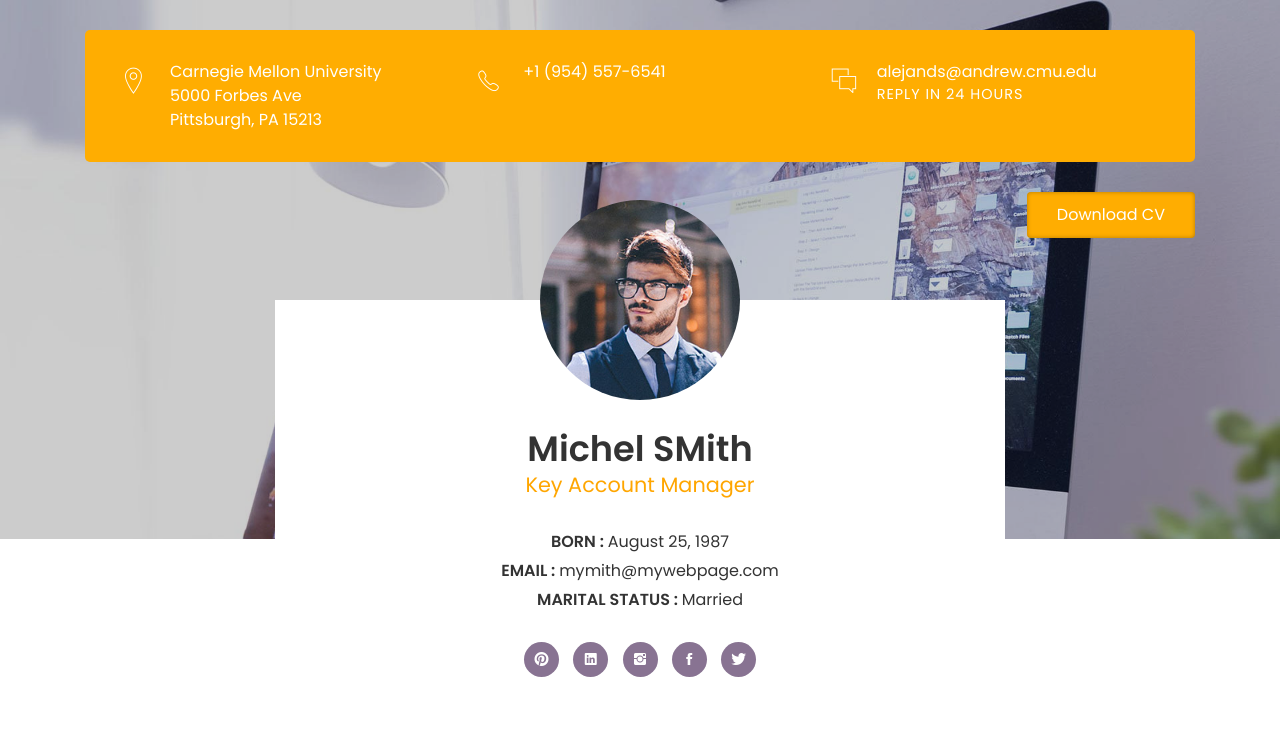
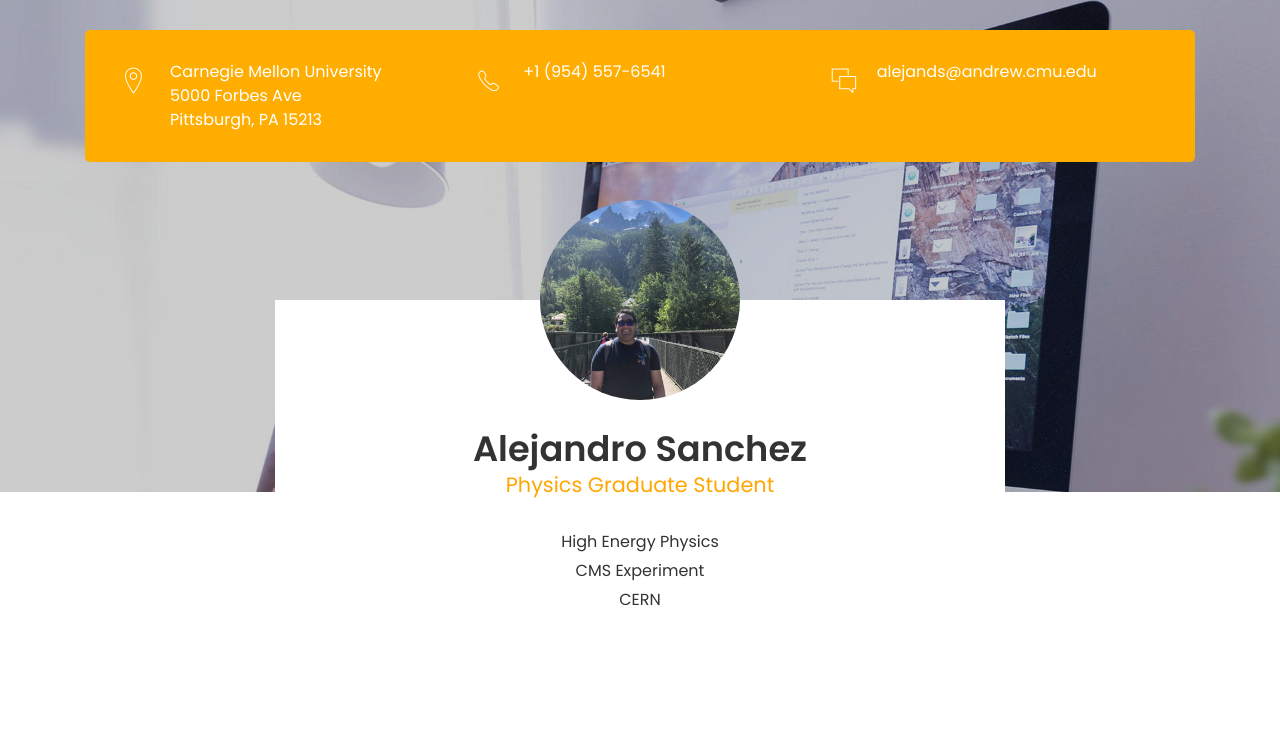
Before and after one commit to alejands/alejands.github.io, a plain HTML site: page index.html in a window 1280 px wide. Shown: the top 739 px of the page. Drawn offline with Linux system fonts and the light colour scheme; files whose address does not match are found by name.

Commit message:
Edit intro section

```diff
--- a/index.html
+++ b/index.html
@@ -56,14 +56,14 @@
 							<i class="icon ion-ios-chatboxes-outline"></i>
 							<div class="right-area">
 								<h5>alejands@andrew.cmu.edu</h5>
-								<h6>REPLY IN 24 HOURS</h6>
+								<!--<h6>REPLY IN 24 HOURS</h6>-->
 							</div><!-- right-area -->
 						</div><!-- info -->
 					</div><!-- col-sm-4 -->
 				</div><!-- row -->
 			</div><!-- heading-wrapper -->
 
-			<a class="downlad-btn" href="#">Download CV</a>
+			<!--<a class="downlad-btn" href="#">Download CV</a>-->
 		</div><!-- container -->
 	</header>
 
@@ -73,21 +73,21 @@
 				<div class="col-md-1 col-lg-2"></div>
 				<div class="col-md-10 col-lg-8">
 					<div class="intro">
-						<div class="profile-img"><img src="images/profile-1-250x250.jpg" alt=""></div>
-						<h2><b>Michel SMith</b></h2>
-						<h4 class="font-yellow">Key Account Manager</h4>
+						<div class="profile-img"><img src="images/profile_alejandro.jpg" alt=""></div>
+						<h2><b>Alejandro Sanchez</b></h2>
+						<h4 class="font-yellow">Physics Graduate Student</h4>
 						<ul class="information margin-tb-30">
-							<li><b>BORN : </b>August 25, 1987</li>
-							<li><b>EMAIL : </b>mymith@mywebpage.com</li>
-							<li><b>MARITAL STATUS : </b>Married</li>
+							<li>High Energy Physics</li>
+							<li>CMS Experiment</li>
+							<li>CERN</li>
 						</ul>
-						<ul class="social-icons">
+						<!--<ul class="social-icons">
 							<li><a href="#"><i class="ion-social-pinterest"></i></a></li>
 							<li><a href="#"><i class="ion-social-linkedin"></i></a></li>
 							<li><a href="#"><i class="ion-social-instagram"></i></a></li>
 							<li><a href="#"><i class="ion-social-facebook"></i></a></li>
 							<li><a href="#"><i class="ion-social-twitter"></i></a></li>
-						</ul>
+						</ul>-->
 					</div><!-- intro -->
 				</div><!-- col-sm-8 -->
 			</div><!-- row -->
```
Also changed, not shown: images/profile_alejandro.jpg (added).
